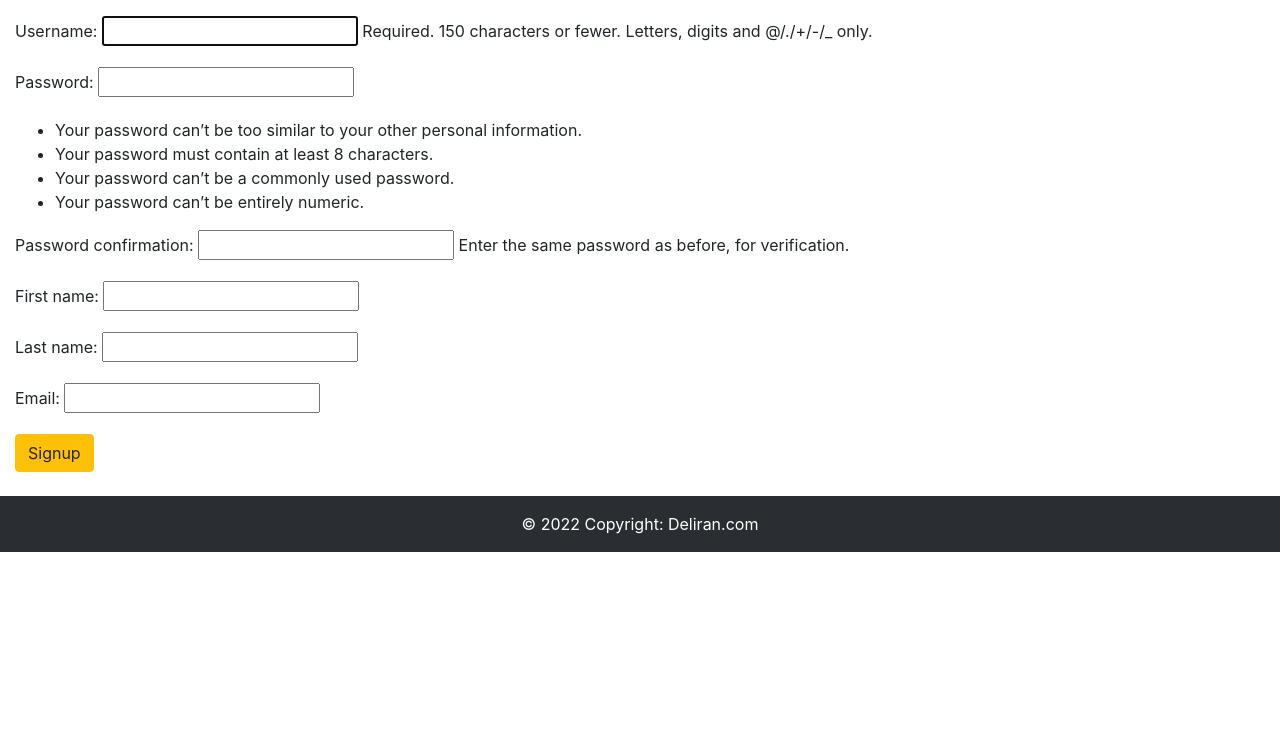
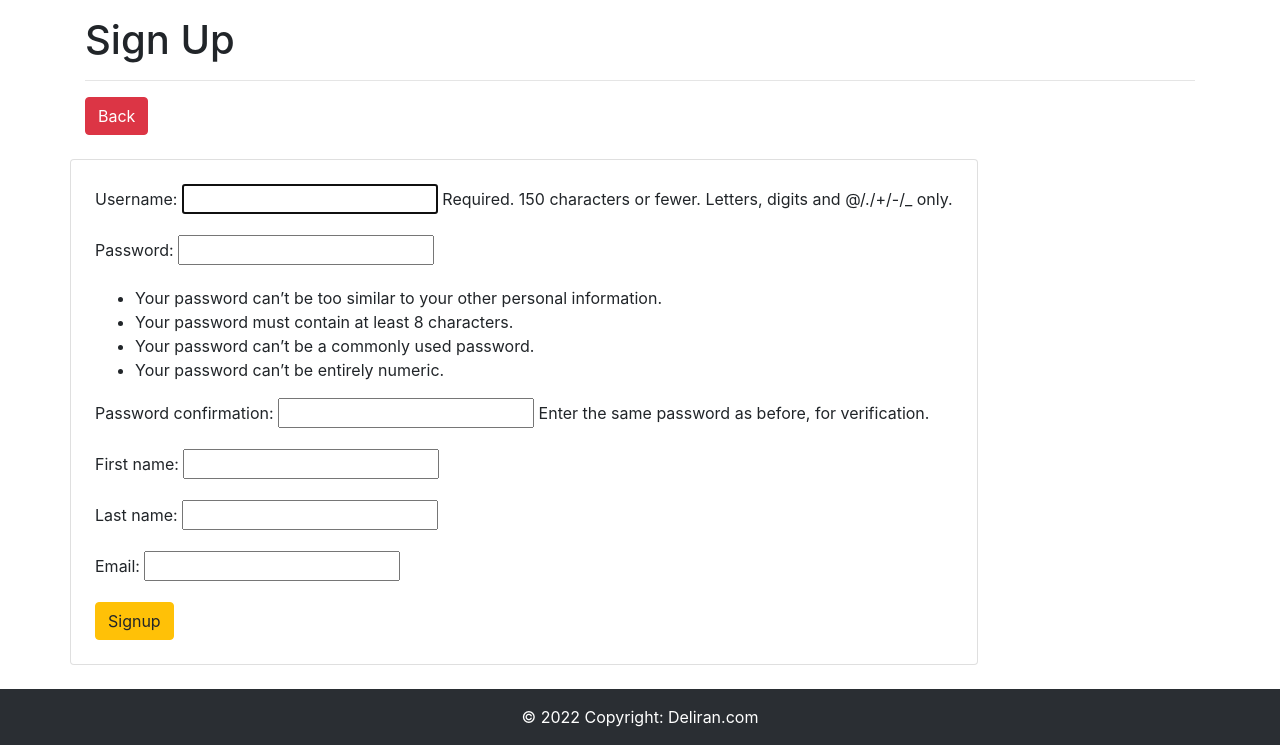
Before and after one commit to delaramghaemmaghami/Maktab_Final_Project, a Django app: page /accounts/signup/staff/ in a window 1280 px wide. Shown: the part 56-801 px from the top of the page. Before the commit the page ends 608 px from the top, so only its background shows below. Run offline with Django 3.2, Linux system fonts and the light colour scheme; some libraries are stand-ins or nearby versions.

Commit message:
Registration buttons has been moves to the navbar

```diff
--- a/SRC/accounts/views.py
+++ b/SRC/accounts/views.py
@@ -1,19 +1,18 @@
 from django.shortcuts import render, redirect
 from django.contrib.auth import login
-from django.urls import reverse_lazy
 from django.views.generic import CreateView
 from .forms import *
 from .models import *
 
 
 def sign_up(request):
-    return render(request, "home.html")
+    return render(request, "accounts/signup.html")
 
 
 class CustomerSignUpView(CreateView):
     model = CustomUser
     form_class = CustomerCreationForm
-    template_name = "accounts/signup.html"
+    template_name = "accounts/signup_user.html"
 
     def get_context_data(self, **kwargs):
         kwargs["user_type"] = "customer"
@@ -27,8 +26,8 @@ class CustomerSignUpView(CreateView):
 
 class StaffSignUpView(CreateView):
     model = CustomUser
-    form_class = StaffCreationForm  # ...
-    template_name = "accounts/signup.html"
+    form_class = StaffCreationForm
+    template_name = "accounts/signup_user.html"
 
     def get_context_data(self, **kwargs):
         kwargs["user_type"] = "staff"
--- a/SRC/templates/accounts/signup.html
+++ b/SRC/templates/accounts/signup.html
@@ -8,11 +8,11 @@
     <br>
     <br>
     <br>
-    <div class="col-md-10 mb-4">
-        <form method="post">
-            {% csrf_token %}
-            {{form.as_p}}
-            <button type="submit" class="btn btn-warning">Signup</button>
-        </form>
-	</div>
+    <div class="card shadow p-4 m-4">
+        <a href="{% url 'customer_signup' %}" class="btn btn-success" role="button">Customer Sign Up</a>
+        <br>
+        <a href="{% url 'staff_signup' %}" class="btn btn-success" role="button">Staff Sign Up</a>
+    </div>
+    <br>
+    <br>
 {% endblock content %}
--- /dev/null
+++ b/SRC/templates/accounts/signup_user.html
@@ -0,0 +1,33 @@
+{% extends "base.html" %}
+
+{% load static %}
+
+{% block style %}
+    <link rel="stylesheet" href="{% static '' %}">
+{% endblock style %}
+
+{% block title %}
+    HOME
+{% endblock title %}
+
+{% block content %}
+    <br>
+	<br>
+	<main class="container my-4">
+		<h1>Sign Up</h1>
+		<hr>
+		<div>
+            <a href="{% url 'signup' %}" class="btn btn-danger" role="button">Back</a>
+		</div>
+		<br>
+		<div class="row">
+            <div class="card shadow p-4">
+                <form method="post">
+                    {% csrf_token %}
+                    {{form.as_p}}
+                    <button type="submit" class="btn btn-warning">Signup</button>
+                </form>
+            </div>
+		</div>
+	</main>
+{% endblock content %}
--- a/SRC/templates/base.html
+++ b/SRC/templates/base.html
@@ -24,7 +24,7 @@
             <a class="nav-link" href="{% url 'admin:index' %}">Admin</a>
           </li>
           <li class="nav-item">
-            <a class="nav-link" href="#">Signup</a>
+            <a class="nav-link" href="{% url 'signup' %}">Signup</a>
           </li>
           <li class="nav-item">
             <a class="nav-link" href="#">Login</a>
--- a/SRC/templates/home.html
+++ b/SRC/templates/home.html
@@ -24,10 +24,8 @@
         </div>
     {% else %}
         <div class="mymargin">
-            <p>You are not logged in</p>
+            <p>You are not logged in!</p>
             <a href="{% url 'login' %}" class="btn btn-warning" role="button">Login</a>
-            <a href="{% url 'customer_signup' %}" class="btn btn-success" role="button">Customer Sign Up</a>
-            <a href="{% url 'staff_signup' %}" class="btn btn-success" role="button">Staff Sign Up</a>
         </div>
     {% endif %}
 {% endblock content %}
```
